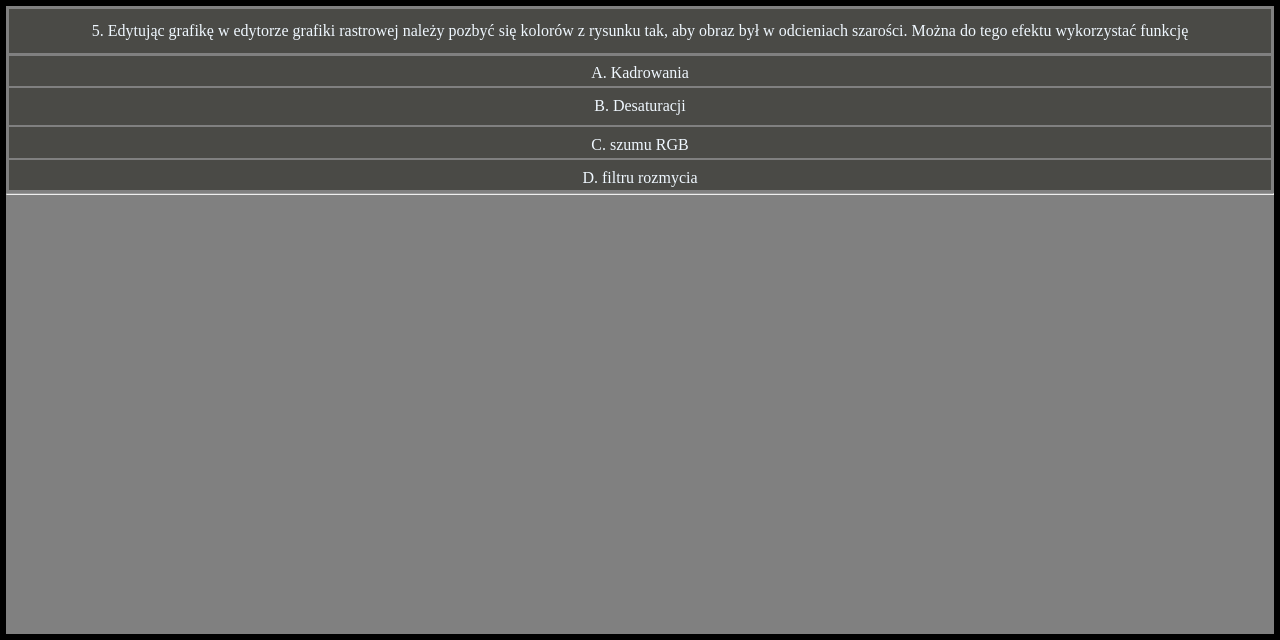
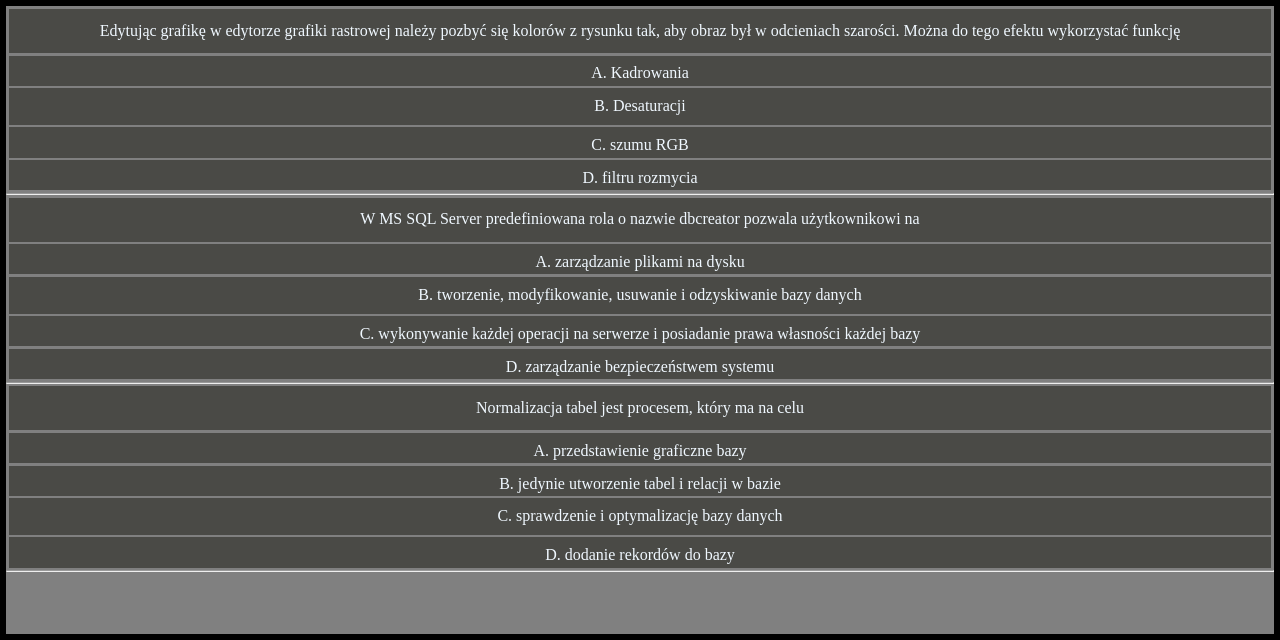
Before and after one commit to KonneckY/Egzaminy, a PHP site: page / in a window 1280 px wide. Shown: the part 160-800 px from the top of the page. Run offline with PHP 8.4, Linux system fonts and the light colour scheme.

Commit message:
Add files via upload

```diff
--- a/index.php
+++ b/index.php
@@ -12,12 +12,24 @@
         <h1 class="title">EGZAMIN EE.09</h1>
     </header>
     <main>
-        <p class="pytanie">5. Edytując grafikę w edytorze grafiki rastrowej należy pozbyć się kolorów z rysunku tak, aby obraz był w odcieniach szarości. Można do tego efektu wykorzystać funkcję</p>
+        <p class="pytanie">Edytując grafikę w edytorze grafiki rastrowej należy pozbyć się kolorów z rysunku tak, aby obraz był w odcieniach szarości. Można do tego efektu wykorzystać funkcję</p>
         <p class="odpowiedz">A. Kadrowania</p>
         <p class="odpowiedzD">B. Desaturacji</p>
         <p class="odpowiedz">C. szumu RGB</p>
         <p class="odpowiedz">D. filtru rozmycia</p>
         <hr>
+        <p class="pytanie">W MS SQL Server predefiniowana rola o nazwie dbcreator pozwala użytkownikowi na</p>
+        <p class="odpowiedz">A. zarządzanie plikami na dysku</p>
+        <p class="odpowiedzD">B. tworzenie, modyfikowanie, usuwanie i odzyskiwanie bazy danych</p>
+        <p class="odpowiedz">C. wykonywanie każdej operacji na serwerze i posiadanie prawa własności każdej bazy</p>
+        <p class="odpowiedz">D. zarządzanie bezpieczeństwem systemu</p>
+        <hr>
+        <p class="pytanie">Normalizacja tabel jest procesem, który ma na celu</p>
+        <p class="odpowiedz">A. przedstawienie graficzne bazy</p>
+        <p class="odpowiedz">B. jedynie utworzenie tabel i relacji w bazie</p>
+        <p class="odpowiedzD">C. sprawdzenie i optymalizację bazy danych</p>
+        <p class="odpowiedz">D. dodanie rekordów do bazy</p>
+        <hr>
 
     </main>
 </body>
```
